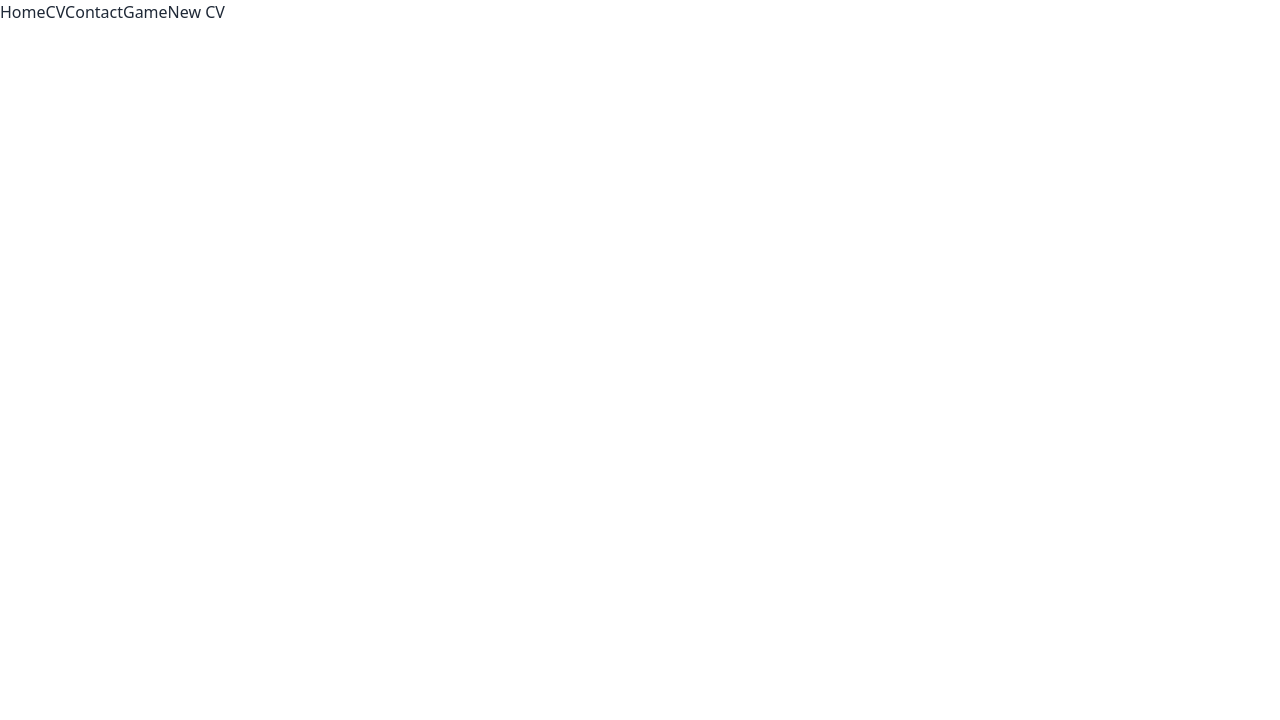
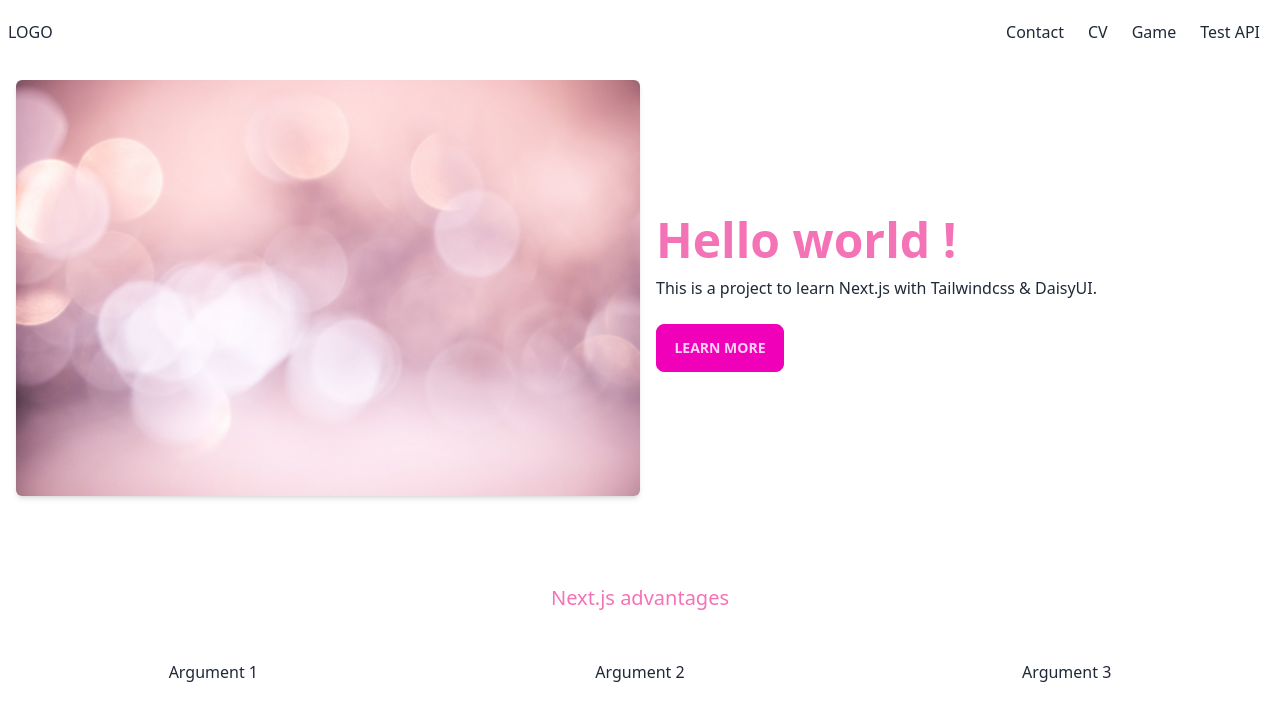
Before and after one commit to wendybaque/tutonextjs-benbk, a Next.js app: page / in a window 1280 px wide. Shown: the top 720 px of the page. Built offline with nearby package versions, Linux system fonts and the light colour scheme.

Commit message:
Add hero section and routing

```diff
--- /dev/null
+++ b/app/components/NewCV/Header.jsx
@@ -0,0 +1,29 @@
+"use client";
+import React from "react";
+import Link from "next/link";
+
+const Header = () => {
+  return (
+    <header className="navbar">
+      <div className="navbar-start">
+        <Link href="/">LOGO</Link>
+      </div>
+      <div className="navbar-end">
+        <div className="px-3">
+          <Link href="/contact">Contact</Link>
+        </div>
+        <div className="px-3">
+          <Link href="/cv">CV</Link>
+        </div>
+        <div className="px-3">
+          <Link href="/game">Game</Link>
+        </div>
+        <div className="px-3">
+          <Link href="/testApi">Test API</Link>
+        </div>
+      </div>
+    </header>
+  );
+};
+
+export default Header;
--- a/app/game/page.js
+++ b/app/game/page.js
@@ -26,13 +26,13 @@ const game = () => {
       <div>{number}</div>
       <button
         onClick={() => increment()}
-        className="w-32 text-white bg-gradient-to-r from-cyan-400 via-cyan-500 to-cyan-600 hover:bg-gradient-to-br focus:ring-4 focus:outline-none focus:ring-cyan-300 dark:focus:ring-cyan-800 font-medium rounded-lg text-sm px-5 py-2.5 text-center mr-2 mb-2"
+        className="w-32 btn btn-outline btn-primary"
       >
         Increment
       </button>
       <button
         onClick={() => decrement()}
-        className="w-32 text-white bg-gradient-to-r from-cyan-400 via-cyan-500 to-cyan-600 hover:bg-gradient-to-br focus:ring-4 focus:outline-none focus:ring-cyan-300 dark:focus:ring-cyan-800 font-medium rounded-lg text-sm px-5 py-2.5 text-center mr-2 mb-2"
+        className="mt-6 w-32 btn btn-outline btn-accent"
       >
         Decrement
       </button>
--- a/app/layout.js
+++ b/app/layout.js
@@ -1,16 +1,18 @@
-import './globals.css'
-// import type { Metadata } from 'next'
+import "./globals.css";
+import Header from "./components/NewCV/Header";
 
+export const metadata = {
+  title: 'Learning Next.js with Ben BK',
+  description: 'Generated by create next app',
+}
 
-// export const metadata: Metadata = {
-//   title: 'Create Next App',
-//   description: 'Generated by create next app',
-// }
-
-export default function RootLayout({children}) {
+export default function RootLayout({ children }) {
   return (
     <html lang="en">
-      <body>{children}</body>
+      <body>
+        <Header />
+        {children}
+      </body>
     </html>
-  )
+  );
 }
--- a/app/page.js
+++ b/app/page.js
@@ -1,14 +1,33 @@
-"use client"
-import Link from "next/link"
+"use client";
+import Image from "next/image";
+import fond from "./Image/fond.jpg";
+import Link from "next/link";
 
 export default function Home() {
   return (
     <main>
-      <Link href="/">Home</Link>
-      <Link href="/cv">CV</Link>
-      <Link href="/contact">Contact</Link>
-      <Link href="/game">Game</Link>
-      <Link href="NewCV">New CV</Link>
+      <section className="hero">
+        <div className="hero-content flex-col md:flex-row">
+          <Image className="rounded-md shadow-md w-full md:w-1/2" src={fond} alt="fond rose" width={854} height={854} />
+          <div className="w-full md:w-1/2">
+            <h1 className="py-3 text-5xl font-bold text-pink-400">
+              Hello world !
+            </h1>
+            <h2 className="pb-6">
+              This is a project to learn Next.js with Tailwindcss & DaisyUI.
+            </h2>
+            <Link href="/contact"><span className="btn btn-secondary w-32">Learn more</span></Link>
+          </div>
+        </div>
+      </section>
+      <section className="text-center pt-6">
+        <h3 className="text-xl text-pink-400 p-6 m-6">Next.js advantages</h3>
+        <div className="flex w-full justify-around">
+          <div>Argument 1</div>
+          <div>Argument 2</div>
+          <div>Argument 3</div>
+        </div>
+      </section>
     </main>
-  )
+  );
 }
```
Also changed, not shown: app/Image/fond.jpg (added).
